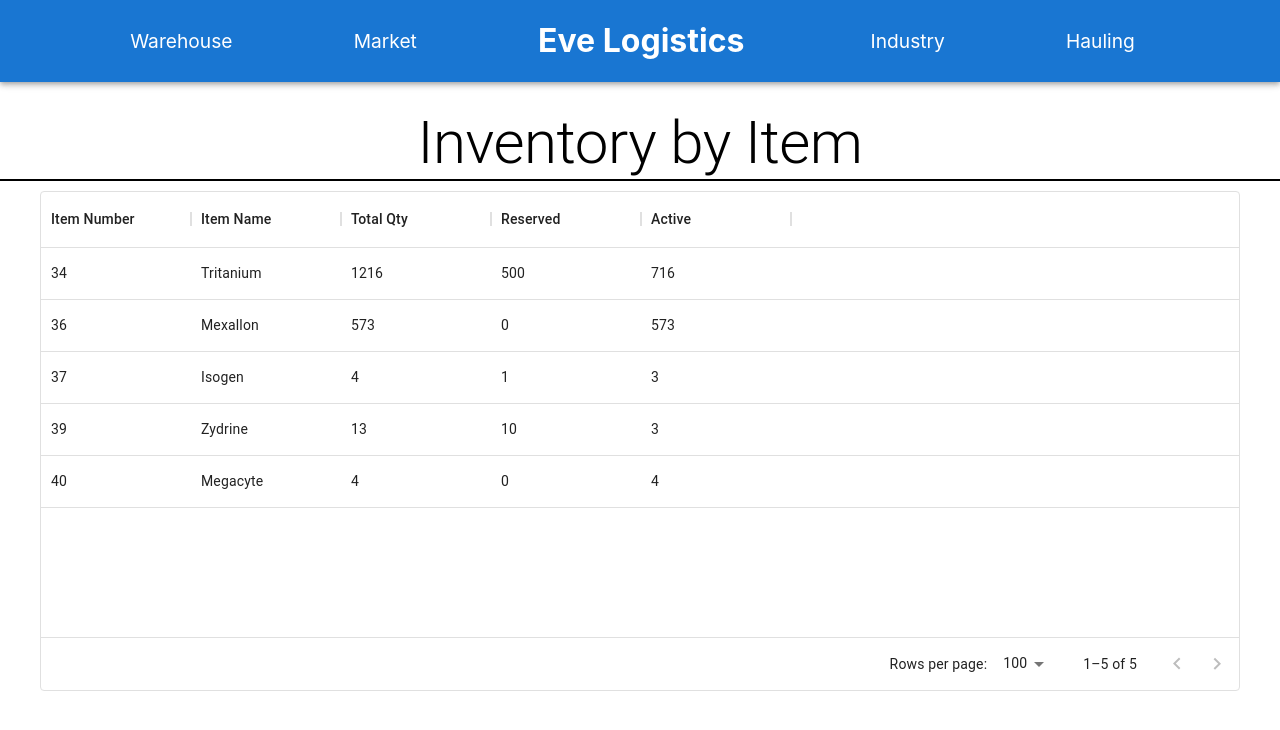
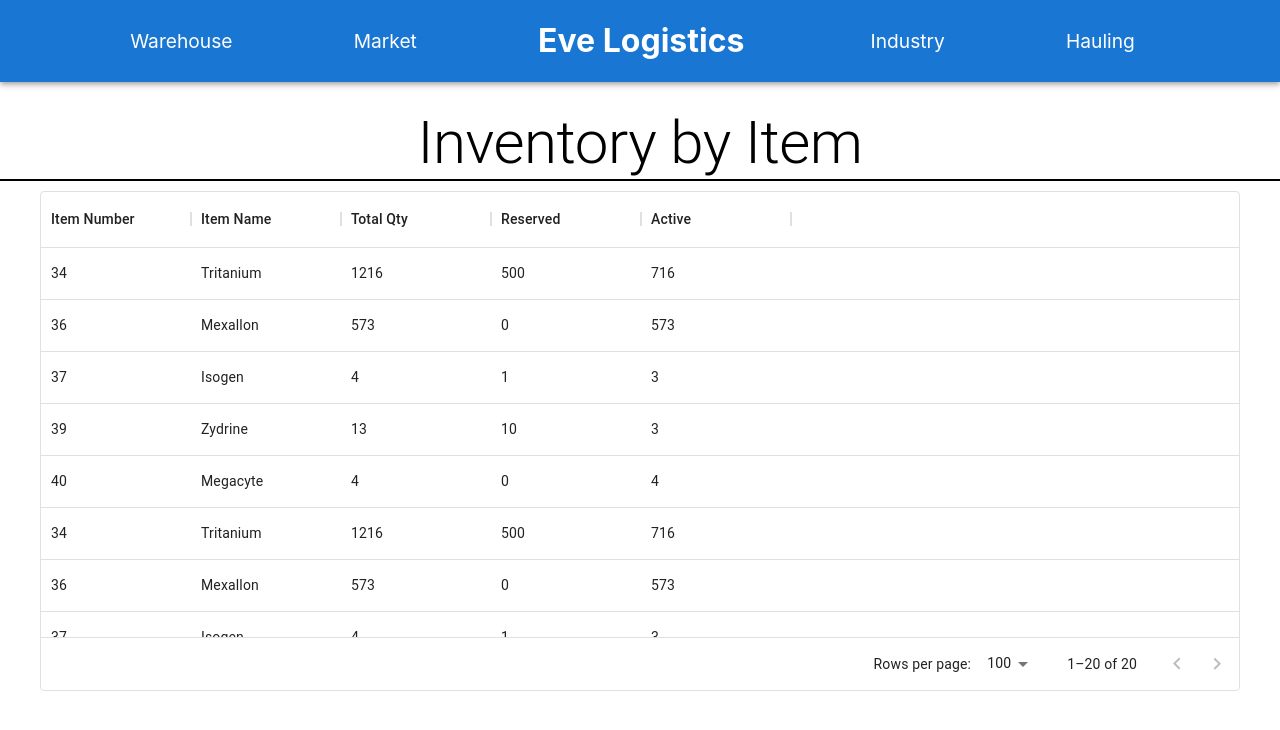
Before and after one commit to Revivedaniel/EveLogistics-Frontend, a React (Create React App) app in the folder eve-logistics-frontend/: page /warehouse/inventory-by-item in a window 1280 px wide. Shown: the top 730 px of the page. Built offline with nearby package versions, Linux system fonts and the light colour scheme.

Commit message:
Added some extra test data

```diff
--- a/eve-logistics-frontend/src/warehouse/InventoryByItem.tsx
+++ b/eve-logistics-frontend/src/warehouse/InventoryByItem.tsx
@@ -13,6 +13,21 @@ const rows: ItemTableRow[] = [
     { id: 2, itemNumber: 37, itemName: 'Isogen', totalQty: 4, reservedQty: 1, activeQty: 3 },
     { id: 3, itemNumber: 39, itemName: 'Zydrine', totalQty: 13, reservedQty: 10, activeQty: 3 },
     { id: 4, itemNumber: 40, itemName: 'Megacyte', totalQty: 4, reservedQty: 0, activeQty: 4 },
+    { id: 5, itemNumber: 34, itemName: 'Tritanium', totalQty: 1216, reservedQty: 500, activeQty: 716 },
+    { id: 6, itemNumber: 36, itemName: 'Mexallon', totalQty: 573, reservedQty: 0, activeQty: 573 },
+    { id: 7, itemNumber: 37, itemName: 'Isogen', totalQty: 4, reservedQty: 1, activeQty: 3 },
+    { id: 8, itemNumber: 39, itemName: 'Zydrine', totalQty: 13, reservedQty: 10, activeQty: 3 },
+    { id: 9, itemNumber: 40, itemName: 'Megacyte', totalQty: 4, reservedQty: 0, activeQty: 4 },
+    { id: 10, itemNumber: 34, itemName: 'Tritanium', totalQty: 1216, reservedQty: 500, activeQty: 716 },
+    { id: 11, itemNumber: 36, itemName: 'Mexallon', totalQty: 573, reservedQty: 0, activeQty: 573 },
+    { id: 12, itemNumber: 37, itemName: 'Isogen', totalQty: 4, reservedQty: 1, activeQty: 3 },
+    { id: 13, itemNumber: 39, itemName: 'Zydrine', totalQty: 13, reservedQty: 10, activeQty: 3 },
+    { id: 14, itemNumber: 40, itemName: 'Megacyte', totalQty: 4, reservedQty: 0, activeQty: 4 },
+    { id: 15, itemNumber: 34, itemName: 'Tritanium', totalQty: 1216, reservedQty: 500, activeQty: 716 },
+    { id: 16, itemNumber: 36, itemName: 'Mexallon', totalQty: 573, reservedQty: 0, activeQty: 573 },
+    { id: 17, itemNumber: 37, itemName: 'Isogen', totalQty: 4, reservedQty: 1, activeQty: 3 },
+    { id: 18, itemNumber: 39, itemName: 'Zydrine', totalQty: 13, reservedQty: 10, activeQty: 3 },
+    { id: 19, itemNumber: 40, itemName: 'Megacyte', totalQty: 4, reservedQty: 0, activeQty: 4 },
   ];
 
   const columns: GridColDef[] = [
```
